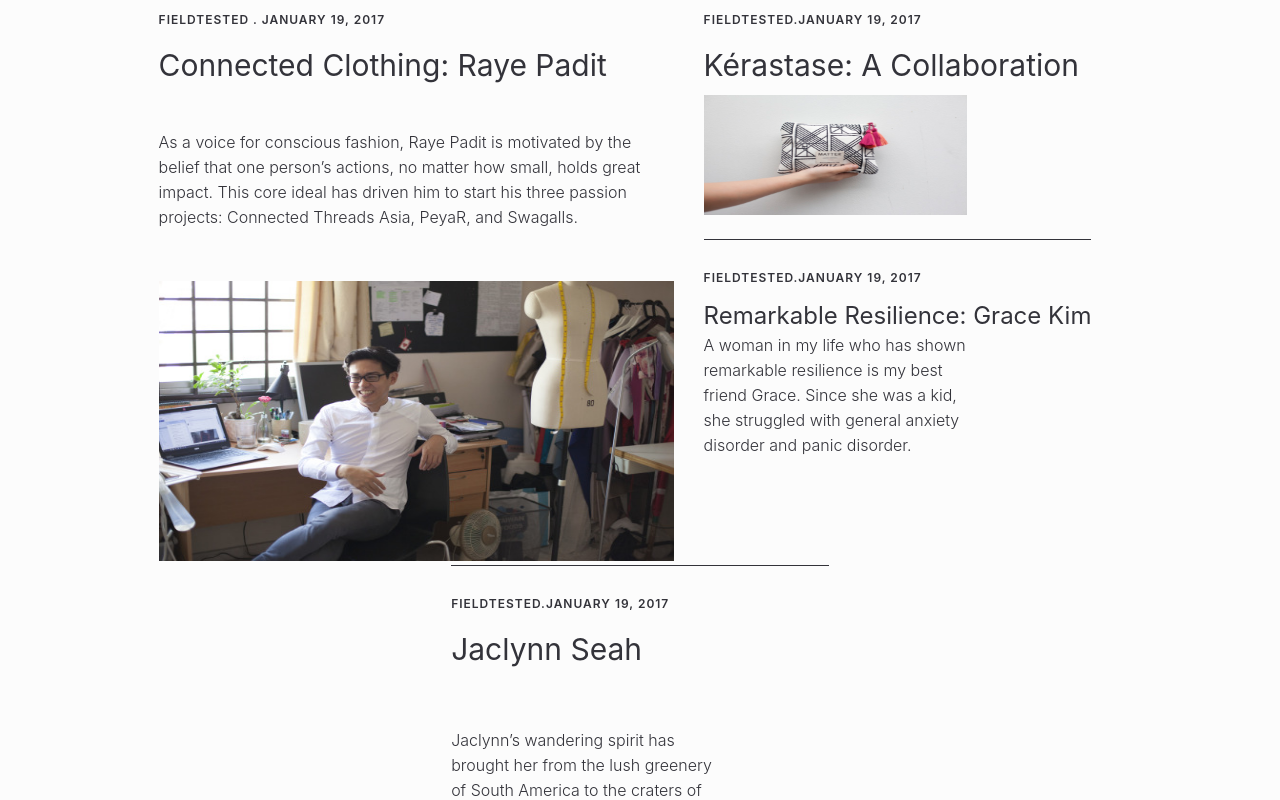
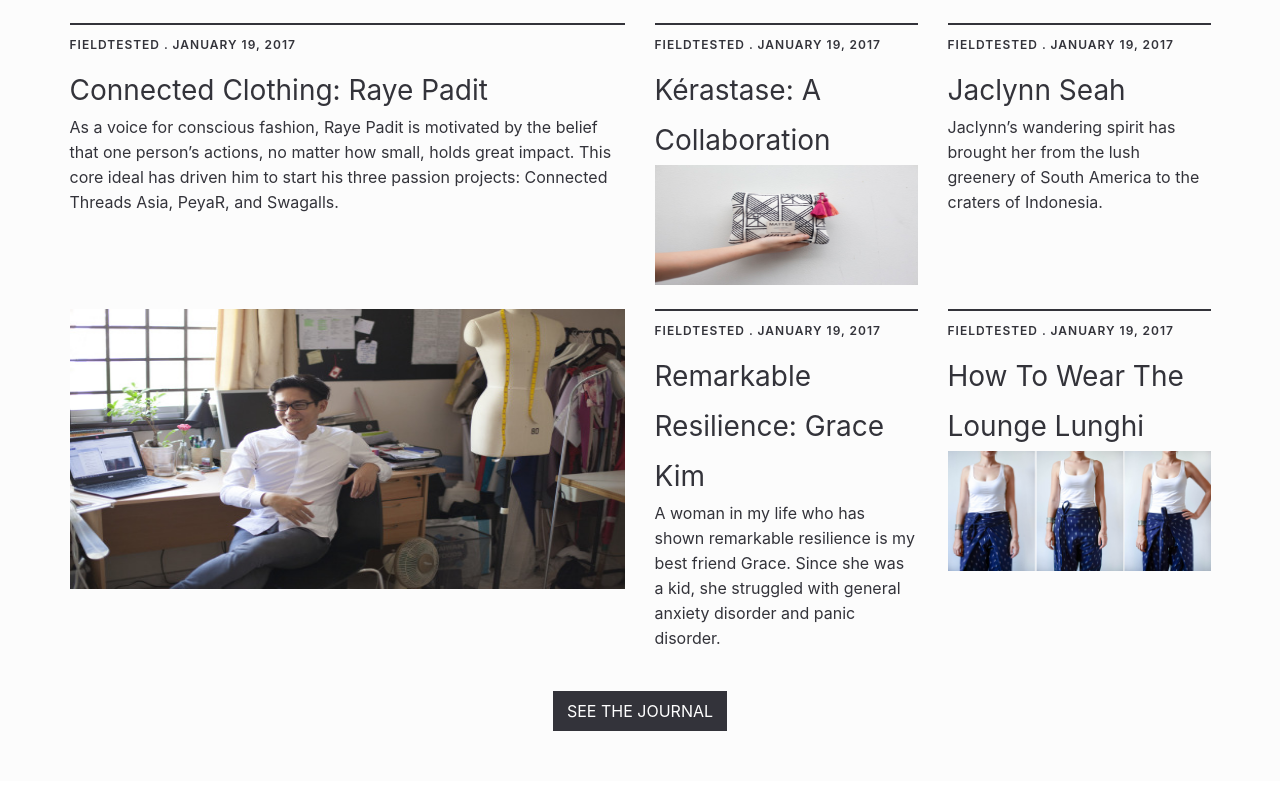
Before and after one commit to Ahmad-Qerem/e-commerce, a React (Create React App) app: page / in a window 1280 px wide. Shown: the part 3540-4340 px from the top of the page. Built offline with nearby package versions, Linux system fonts and the light colour scheme.

Commit message:
fix explor and footer

```diff
--- /dev/null
+++ b/src/components/Explore/ExploreContainer/ExploreItem/index.js
@@ -0,0 +1,10 @@
+import React from 'react'
+import styles from "./styles.module.css"
+
+const ExploreItem = ({children ,style}) => {
+  return (
+    <div className={style}>{children}</div>
+  )
+}
+
+export default ExploreItem;
--- /dev/null
+++ b/src/components/Explore/ExploreContainer/HeaderText/index.js
@@ -0,0 +1,14 @@
+import styles from "./styles.module.css"
+
+const HeaderText = (allData)=>{
+    return (
+        <div className={styles.ItemWrapper}>
+            <div className={styles.TopBorder}>
+                <div className={styles.Date}>{`${allData.StateToTest} . ${allData.Date.Month} ${allData.Date.Day}, ${allData.Date.Year}`}</div>
+                <div className={styles.Title}>{allData.Title}</div>
+            </div>
+            { allData.Description !="" ? <p className={styles.Paragraph}>{allData.Description}</p>:<></>}
+        </div>
+    )
+}
+export default HeaderText;
--- /dev/null
+++ b/src/components/Explore/ExploreContainer/HeaderText/styles.module.css
@@ -0,0 +1,44 @@
+.ItemWrapper{
+    display: flex;
+    flex-direction: column;
+    justify-content: space-between;
+
+}
+
+
+.Date{
+    color: rgba(51,51,58,1);
+    font-size: 12px;
+    font-weight: 600;
+    font-style: normal;
+    letter-spacing: 1px;
+    text-align: left;
+    line-height: 40px;
+    text-transform: uppercase;
+}
+.Title{
+    color: rgba(51,51,58,1);
+    font-size: 28px;
+    font-weight: 400;
+    font-style: normal;
+    letter-spacing: 0px;
+    text-align: left;
+    line-height: 50px;
+}
+p{
+    margin: 0;
+}
+.Paragraph{
+    display: flex;
+    align-items: flex-end;
+    color: rgba(51,51,58,1);
+    font-size: 16px;
+    font-weight: 400;
+    font-style: normal;
+    letter-spacing: 0px;
+    text-align: left;
+    line-height: 25px;
+}
+.TopBorder{
+    border-top:2px solid rgba(51,51,58, 1) ;
+}
--- a/src/components/Explore/ExploreContainer/index.js
+++ b/src/components/Explore/ExploreContainer/index.js
@@ -1,46 +1,96 @@
 import styles from"./styles.module.css"
+import ExploreItem from "./ExploreItem";
+import HeaderText from "./HeaderText";
+const ExploreContainer = ()=>{
+    const allData=[
+        {
+            StateToTest:"FIELDTESTED",
+            Date:{
+                Day:19,
+                Month: "January",
+                Year:2017
+            },
+            Title:"Connected Clothing: Raye Padit",
+            Description:"As a voice for conscious fashion, Raye Padit is motivated by the belief that one person’s actions, no matter how small, holds great impact. This core ideal has driven him to start his three passion projects: Connected Threads Asia, PeyaR, and Swagalls.",
+            ImagePath:"./images/image_24.png",
+            ALT:"person sitting on a chare"
+        },
+        {
+            StateToTest:"FIELDTESTED",
+            Date:{
+                Day:19,
+                Month: "January",
+                Year:2017
+            },
+            Title:"Kérastase: A Collaboration",
+            Description:"",
+            ImagePath:"./images/image_13.png",
+            ALT:"hand holding a Pillow"
+        },
+        {
+            StateToTest:"FIELDTESTED",
+            Date:{
+                Day:19,
+                Month: "January",
+                Year:2017
+            },
+            Title:"Jaclynn Seah",
+            Description:"Jaclynn’s wandering spirit has brought her from the lush greenery of South America to the craters of Indonesia.",
+            ImagePath:"",
+            ALT:""
+        },
+        {
+            StateToTest:"FIELDTESTED",
+            Date:{
+                Day:19,
+                Month: "January",
+                Year:2017
+            },
+            Title:"Remarkable Resilience: Grace Kim",
+            Description:"A woman in my life who has shown remarkable resilience is my best friend Grace. Since she was a kid, she struggled with general anxiety disorder and panic disorder.",
+            ImagePath:"",
+            ALT:""
+        },
+        {
+            StateToTest:"FIELDTESTED",
+            Date:{
+                Day:19,
+                Month: "January",
+                Year:2017
+            },
+            Title:"How To Wear The Lounge Lunghi",
+            Description:"",
+            ImagePath:"./images/image_65.png",
+            ALT:" three pictures show how to wear the long lunghi "
+        },
+    ];
+    return(
+        <div className={styles.MainExploreWrapper}>
+            <ExploreItem  style={styles.Box0} Name={"Box1"}>
+                <HeaderText {...allData[0]}/>
+            </ExploreItem>
 
-const ExploreContainer = ()=>{
-    return(
-        <div className={styles.MainExplore}>
+            <ExploreItem  style={styles.Box1} Name={"Box1"}>
+                <img  width={"555px"} height={"280px"} src={allData[0].ImagePath} alt={allData[0].ALT}/>
+            </ExploreItem>
 
-            <div className={`${styles.Div1} ${styles.borderTop}`}>
-                <div className="">
-                    <div className={styles.DateStyle}>FIELDTESTED . JANUARY 19, 2017</div>
-                    <h1 className={styles.MyH1Style}>Connected Clothing: Raye Padit</h1>
-                    <p className={styles.MyPStyle}>As a voice for conscious fashion, Raye Padit is motivated by the belief that one person’s actions, no matter how small, holds great impact. This core ideal has driven him to start his three passion projects: Connected Threads Asia, PeyaR, and Swagalls. </p>
-                </div>
-                <img className={styles.ImageNum1} src="./images/image_24.png" alt="person sitting on a chare"/>
-            </div>
+            <ExploreItem style={styles.Box2} Name={"Box2"}>
+                <HeaderText {...allData[1]}/>
+                <img width={"263px"} height={"120px"} src={allData[1].ImagePath} alt={allData[1].ALT}/>
+            </ExploreItem>
 
-            <div className={`${styles.Div1} ${styles.borderTop}`}>
-                <div className="">
-                    <div className={styles.DateStyle}>FIELDTESTED.JANUARY 19, 2017</div>
-                    <h1 className={styles.MyH1Style}>Kérastase: A Collaboration</h1>
-                    <img className={styles.ImageNum2} src="./images/image_13.png" alt="hand holding a Pillow"/>
-                </div>
-                <div className={styles.borderTop}>
-                    <div className={styles.DateStyle}>FIELDTESTED.JANUARY 19, 2017</div>
-                    <h1 className={styles.MyH2Style}>Remarkable Resilience: Grace Kim</h1>
-                    <p className={styles.MyPStyle2}>A woman in my life who has shown remarkable resilience is my best friend Grace. Since she was a kid, she struggled with general anxiety disorder and panic disorder.</p>
-                </div>
-            </div>
+            <ExploreItem style={styles.Box3} Name={"Box3"}>
+                    <HeaderText {...allData[2]}/>
+            </ExploreItem>
 
-            <div className={`${styles.Div2} ${styles.borderTop}`}>
-                <div className={styles.InnerDiv}>
-                    <div className={styles.DateStyle}>FIELDTESTED.JANUARY 19, 2017</div>
-                    <h1 className={styles.MyH1Style}>Jaclynn Seah</h1>
-                    <div className={styles.Space}></div>
-                    <p className={styles.MyPStyle2}>Jaclynn’s wandering spirit has brought her from the lush greenery of South America to the craters of Indonesia.</p>
-                </div>
+            <ExploreItem style={styles.Box4} Name={"Box4"}>
+                    <HeaderText {...allData[3]}/>
+            </ExploreItem>
 
-                <div className={styles.borderTop}>
-                    <div className={styles.DateStyle}>FIELDTESTED.JANUARY 19, 2017</div>
-                    <h1 className={styles.MyH2Style}>How To Wear The Lounge Lunghi</h1>
-                    <img className={styles.ImageNum2} src="./images/image_65.png" alt="hand holding a "/>
-                </div>
-            </div>
-
+            <ExploreItem style={styles.Box5} Name={"Box5"}>
+                    <HeaderText {...allData[4]}/>
+                    <img width={"263px"} height={"120px"} src={allData[4].ImagePath} alt={allData[4].ALT}/>
+            </ExploreItem>
         </div>
     );
 };
--- a/src/components/Explore/ExploreContainer/styles.module.css
+++ b/src/components/Explore/ExploreContainer/styles.module.css
@@ -1,99 +1,49 @@
-.MyPStyle{
-    max-width: 515px;
-    max-height: 100px;
-    opacity: 1;
-    color: rgba(51,51,58,1);
-    font-size: 16px;
-    font-weight: 300;
-    font-style: normal;
-    letter-spacing: 0px;
-    text-align: left;
-    line-height: 25px;
-    margin-top: 40px;
+.MainExploreWrapper{
+
+    display: grid;
+    grid-template-areas:
+    "left0 left0 right1 right2"
+    "left0 left0 right1 right2"
+    "left1 left1 right3 right4"
+    "left1 left1 right3 right4";
+    column-gap:30px ;
+    row-gap: 20px;
 }
-.MyPStyle2{
-    margin: 0;
+.Box0{
+
+    grid-area: left0;
+    max-width: 555px;
+}
+.Box1{
+    max-width: 555px;
+    grid-area: left1;
+}
+.Box2{
     max-width: 263px;
-    max-height: 125px;
-    opacity: 1;
-    color: rgba(51,51,58,1);
-    font-size: 16px;
-    font-weight: 300;
-    font-style: normal;
-    letter-spacing: 0px;
-    text-align: left;
-    line-height: 25px;
+    grid-area: right1;
 }
-.DateStyle{
-    opacity: 1;
-    color: rgba(51,51,58,1);
-    font-size: 12px;
-    font-weight: 600;
-    font-style: normal;
-    letter-spacing: 1px;
-    text-align: left;
-    line-height: 40px;
-    text-transform: uppercase;
-    margin-top: 18px;
+.Box3{
+    max-width: 263px;
+    grid-area: right2;
 }
-.MyH1Style{
-
-    margin: 0;
-    opacity: 1;
-    color: rgba(51,51,58,1);
-    font-size: 30px;
-    font-weight: 400;
-    font-style: normal;
-    letter-spacing: 0px;
-    text-align: left;
-    line-height: 50px;
+.Box4{
+    max-width: 263px;
+    grid-area:right3 ;
 }
-.MyH2Style{
-    margin: 0;
-    opacity: 1;
-    color: rgba(51,51,58,1);
-    font-size: 24px;
-    font-weight: 400;
-    font-style: normal;
-    letter-spacing: 0px;
-    text-align: left;
-    line-height: 35px;
+.Box5{
+    max-width: 263px;
+    grid-area: right4;
 }
-
-.ImageNum1{
-    width: 100%;
-    height: 280px;
-    margin-top: 35px;
+@media screen and (max-width:1160px) {
+    .MainExploreWrapper{
+       grid-template-areas:
+        "left0 left0 "
+        "left0 left0 "
+        "left1 left1 "
+        "left1 left1 "
+        "right1 right2"
+        "right1 right2"
+        "right3 right4"
+        "right3 right4";
+    }
 }
-.ImageNum2{
-    width: 263px;
-    height: 120px;
-    margin-bottom: 20px;
-    margin-top: 5px;
-}
-
-.MainExplore{
-    display: flex;
-    justify-content: center;
-    flex-wrap: wrap;
-}
-
-.Div1{
-    margin-right: 30px;
-
-
-}
-.Div2{
-
-}
-
-
-.Space{
-    height:54px;
-}
-.InnerDiv{
-    margin-bottom: 65px;
-}
-.borderTop{
-    border-top: 1px solid rgba(51,51,58, 1) ;
-}
--- a/src/components/Explore/styles.module.css
+++ b/src/components/Explore/styles.module.css
@@ -10,10 +10,15 @@
 }
 
 .ExploreTopModule{
-
+    padding: 60px 150px 50px 150px;
     display: flex;
-
     background-color: #FCFCFC;
     flex-direction: column;
     align-items: center;
 }
+@media screen and (max-width:1160px) {
+    .ExploreTopModule{
+        padding: 0;
+    }
+
+}
--- a/src/components/Footer/SubContainer/TextField/index.js
+++ b/src/components/Footer/SubContainer/TextField/index.js
@@ -2,9 +2,7 @@ import styles from "./styles.module.css"
 
 const TextField = ()=>{
     return(
-        <div >
-            <input className={styles.TextField} type="text" placeholder="Enter your email"></input>
-        </div>
+        <input className={styles.TextField} type="text" placeholder="Enter your email"></input>
     );
 };
 export default TextField;
--- a/src/components/Footer/SubContainer/styles.module.css
+++ b/src/components/Footer/SubContainer/styles.module.css
@@ -18,6 +18,9 @@
     align-items: center;
     flex-wrap: wrap;
 }
+.TwoInputs{
+    display: flex;
+}
 .MyIcons {
     margin-right:10px ;
     margin-top: 30px;
--- a/src/components/Footer/styles.module.css
+++ b/src/components/Footer/styles.module.css
@@ -17,5 +17,6 @@
     display: flex;
     justify-content: center;
     align-items: center;
+    flex-wrap: wrap;
     padding: 40px 150px 40px 150px;
 }
```
Also changed, not shown: src/components/Footer/SubContainer/index.js (+4 -3 lines), src/components/Explore/ExploreContainer/ExploreItem/styles.module.css (added).
